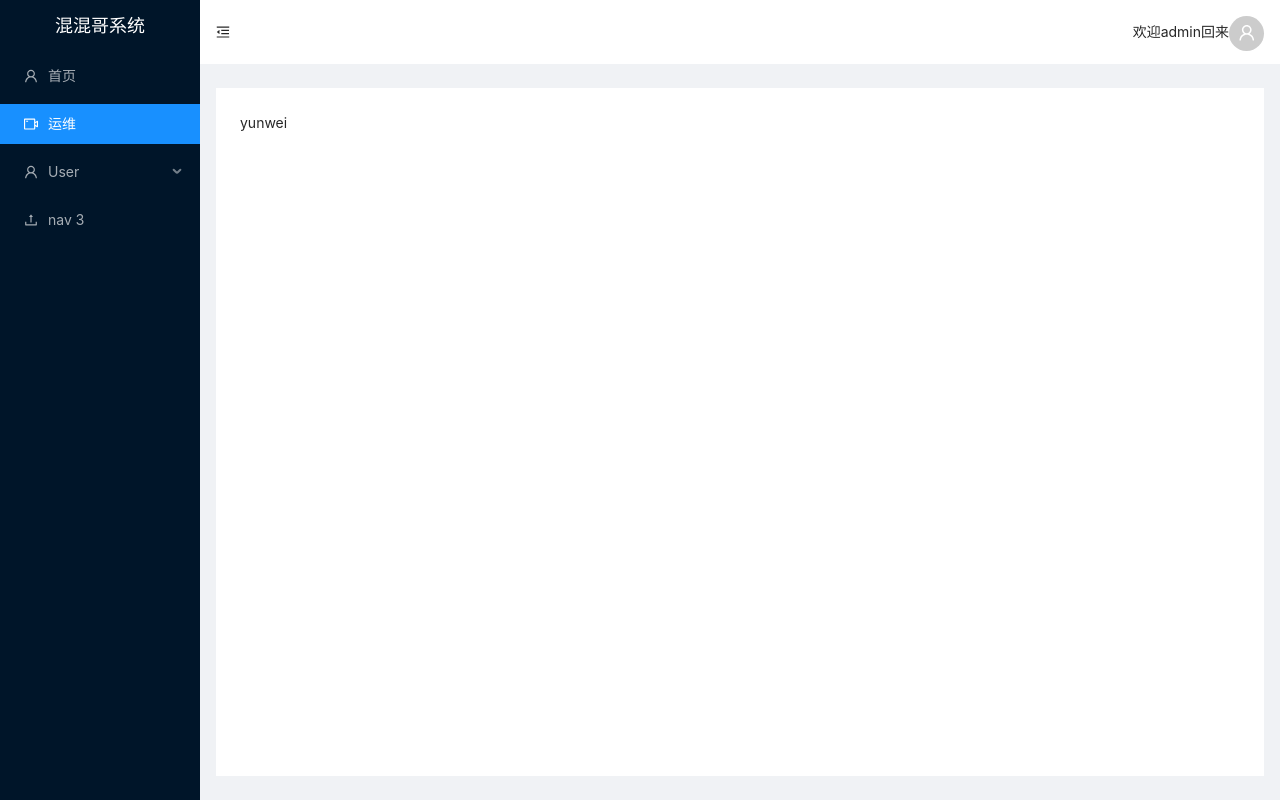
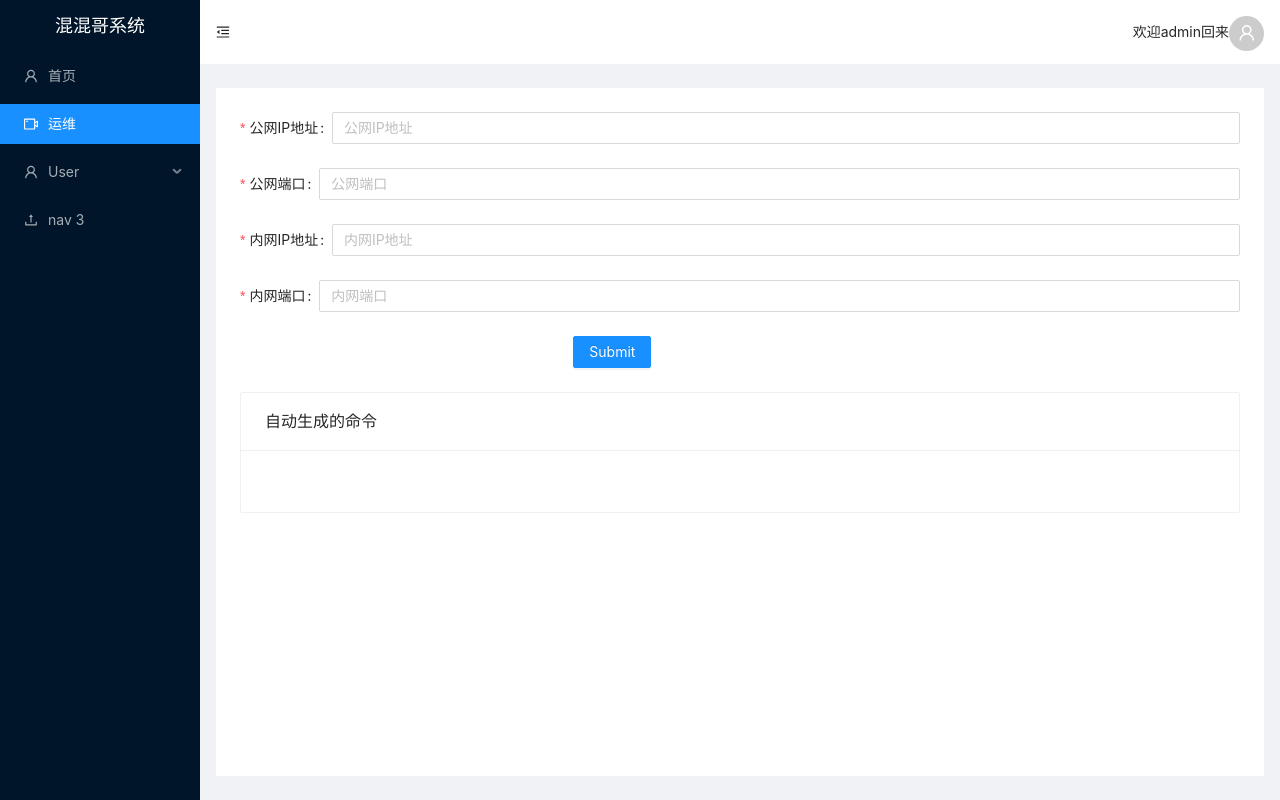
Before and after one commit to LL009/hunhun-yunwei, a React (Create React App) app: page /#/home in a window 1280 px wide. Both pictures are taken after a click on the item "运维". Built offline with nearby package versions, Linux system fonts and the light colour scheme.

Commit message:
自动生成网络映射配置

```diff
--- a/src/views/hunhun-yunwei/yunwei/Yunwei.js
+++ b/src/views/hunhun-yunwei/yunwei/Yunwei.js
@@ -1,9 +1,82 @@
-import React from 'react'
+import React, { useState } from 'react';
+import {
+  Form,
+  Input,
+  Button,
+  Card,
+  Alert,
+} from 'antd';
 
 export default function Yunwei() {
+
+    const onFinish = (values) => {
+    //   console.log(
+    //     "object network INSIDE_" + values["内网IP地址"] + "_" + values["内网端口"]
+    //   );
+        console.log(values["公网IP地址"]);
+      document.getElementById("command1").innerHTML =
+        "object network INSIDE_" +
+        values["内网IP地址"] +
+        "_" +
+        values["内网端口"];
+
+        document.getElementById("command2").innerHTML =
+          "&nbsp&nbsp host &nbsp" + values["内网IP地址"];
+        document.getElementById("command3").innerHTML =
+          "&nbsp&nbsp nat (any,outside) static OUTSIDE_" +
+          values["公网IP地址"] +
+          " service tcp " +
+          values["内网端口"] +
+          "&nbsp" +
+          values["公网端口"];
+
+    };
     return (
-        <div>
-            yunwei
-        </div>
-    )
+      <>
+        <Form name="basic" onFinish={onFinish} >
+          <Form.Item
+            label="公网IP地址"
+            name="公网IP地址"
+            rules={[{ required: true, message: "请输入公网IP地址!" }]}
+          >
+            <Input placeholder="公网IP地址" />
+          </Form.Item>
+
+          <Form.Item
+            label="公网端口"
+            name="公网端口"
+            rules={[{ required: true, message: "请输入公网端口！" }]}
+          >
+            <Input placeholder="公网端口" />
+          </Form.Item>
+
+          <Form.Item
+            label="内网IP地址"
+            name="内网IP地址"
+            rules={[{ required: true, message: "请输入内网IP地址!" }]}
+          >
+            <Input placeholder="内网IP地址" />
+          </Form.Item>
+
+          <Form.Item
+            label="内网端口"
+            name="内网端口"
+            rules={[{ required: true, message: "请输入内网!" }]}
+          >
+            <Input placeholder="内网端口" />
+          </Form.Item>
+
+          <Form.Item wrapperCol={{ offset: 8, span: 16 }}>
+            <Button type="primary" htmlType="submit">
+              Submit
+            </Button>
+          </Form.Item>
+          <Card title="自动生成的命令">
+            <p id="command1"></p>
+            <p id="command2"></p>
+            <p id="command3"></p>
+          </Card>
+        </Form>
+      </>
+    );
 }
```
